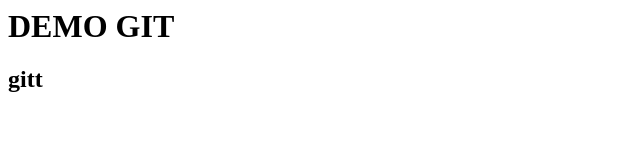
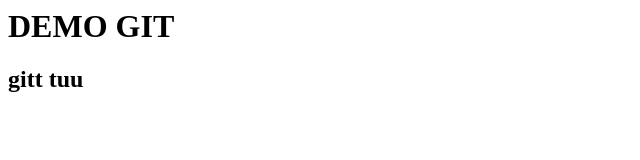
Before and after one commit to Azrmyst/Demo, a plain HTML site: page index.html in a window 1280 px wide. Shown: the full height of the page, 0-640 px from the left. Drawn offline with Linux system fonts and the light colour scheme.

Commit message:
Update index.html

```diff
--- a/index.html
+++ b/index.html
@@ -1,3 +1,3 @@
 <h1>DEMO GIT</h1>
 
-<h2> gitt <h2>
+<h2> gitt tuu <h2>
```
